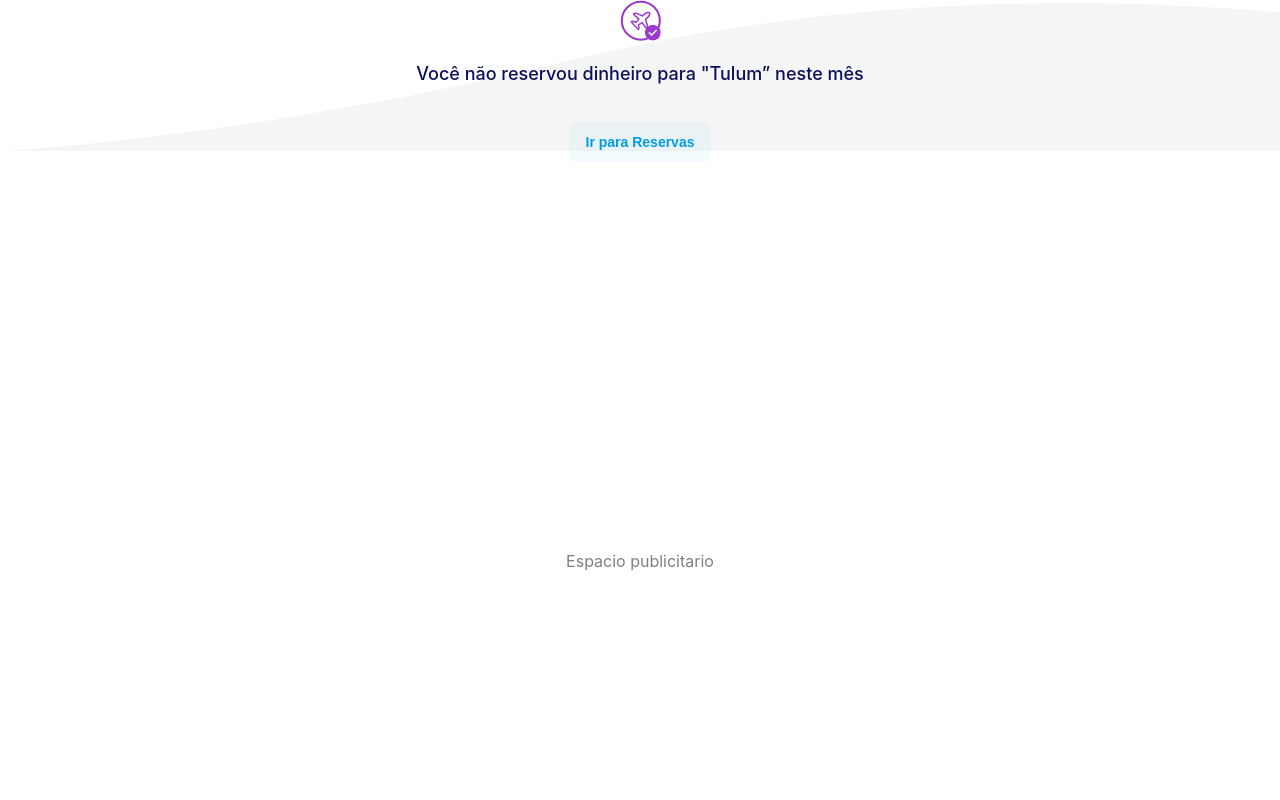
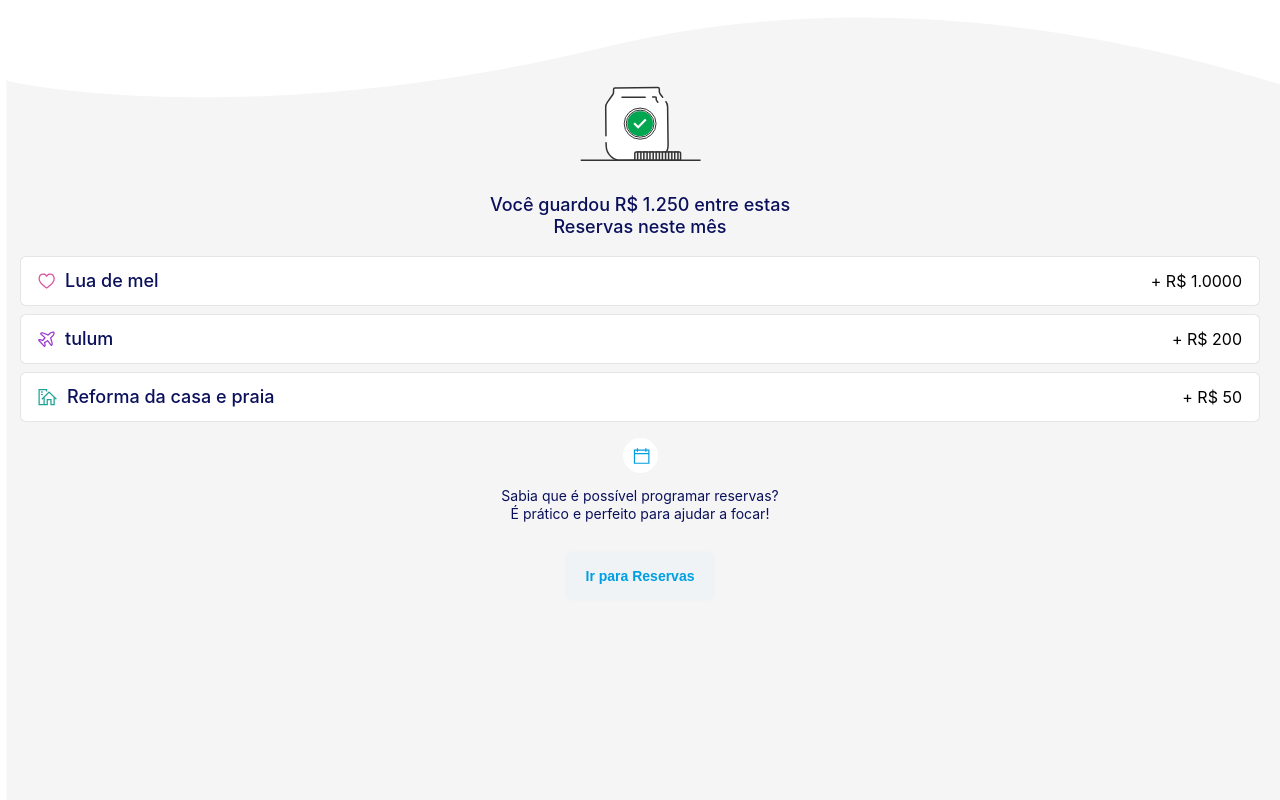
Before and after one commit to GerardoCaceres/frontanimathon, a React (Create React App) app: page / in a window 1280 px wide. Shown: the top 800 px of the page. Built offline with nearby package versions, Linux system fonts and the light colour scheme.

Commit message:
change function name

```diff
--- a/src/App.js
+++ b/src/App.js
@@ -5,10 +5,10 @@ import './App.css';
 function App() {
   return (
     <div className="App">
-      <Pot/>
-      <div className='free'> Espacio publicitario </div>
+      {/* <div className='free'> Espacio publicitario </div> */}
       <Pots/>
-      <div className='free'> Espacio publicitario </div>
+      {/* <div className='free'> Espacio publicitario </div>
+      <Pot/> */}
     </div>
   );
 }
--- a/src/components/Pot/style.css
+++ b/src/components/Pot/style.css
@@ -8,7 +8,7 @@ p {
 }
 
 .check {
-  animation: bounce 5s forwards;
+  animation: rotate 5s forwards;
   transform-origin: center;
   transform: rotate(0deg);
 }
@@ -19,7 +19,7 @@ p {
   animation-delay: 3s;
 }
 
-@keyframes bounce {
+@keyframes rotate {
   to {
     transform: rotate(360deg);
   }
```
